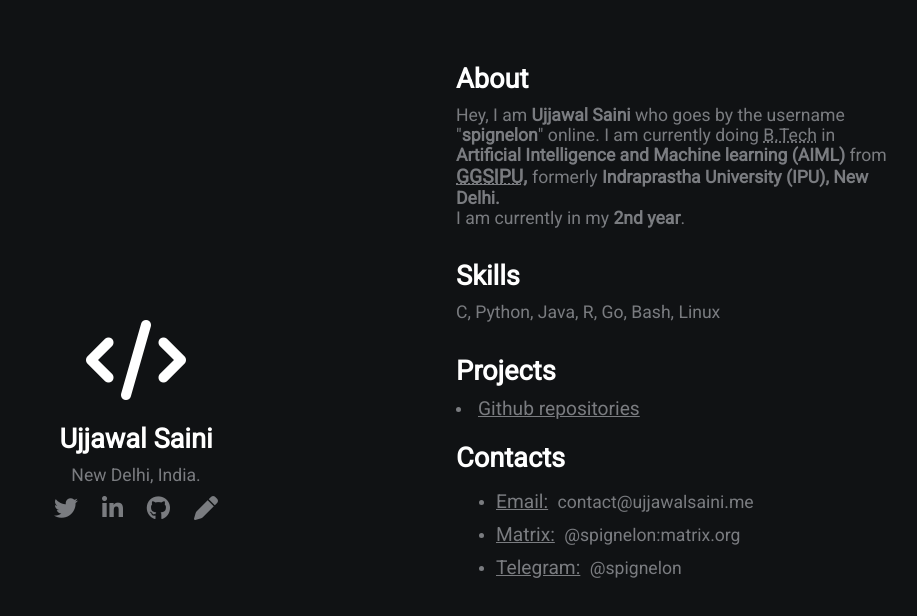
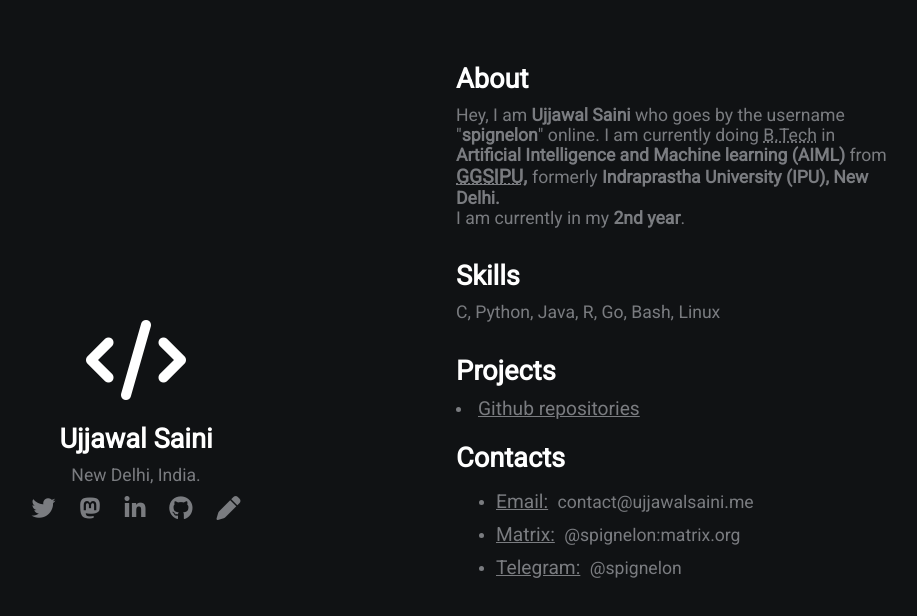
Before and after one commit to spignelon/spignelon.github.io, an Astro site: page / in a window 1280 px wide. Shown: the whole page, without its empty margins (184-1101 px from the left). Built offline with nearby package versions, Linux system fonts and the light colour scheme; Astro itself is replaced by a stand-in of ours.

Commit message:
Added mastodon

```diff
--- a/src/pages/index.astro
+++ b/src/pages/index.astro
@@ -25,6 +25,7 @@
         <a href="https://twitter.com/spignelon" target="_blank"
           ><i class="fa-brands fa-twitter"></i></a
         >
+        <a href="https://fosstodon.org/@spignelon" target="_blank"><i class="fa-brands fa-mastodon"></i></a>
         <a href="https://www.linkedin.com/in/spignelon" target="_blank"
           ><i class="fa-brands fa-linkedin-in"></i></a
         >
```
Also changed, not shown: 1 other file.
